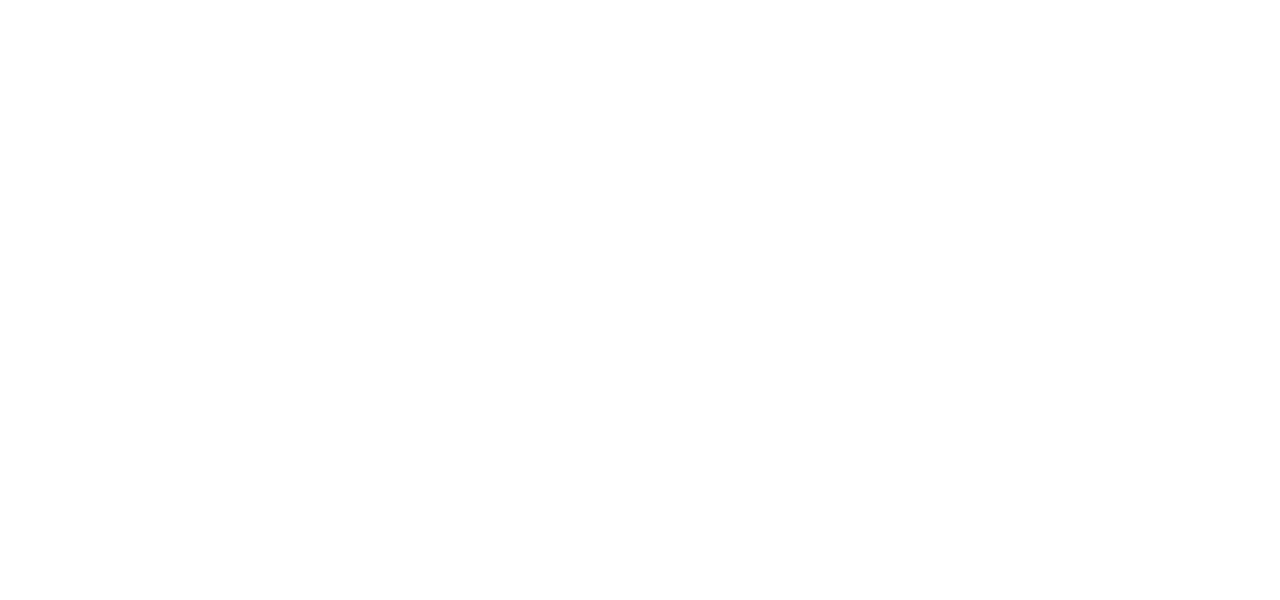
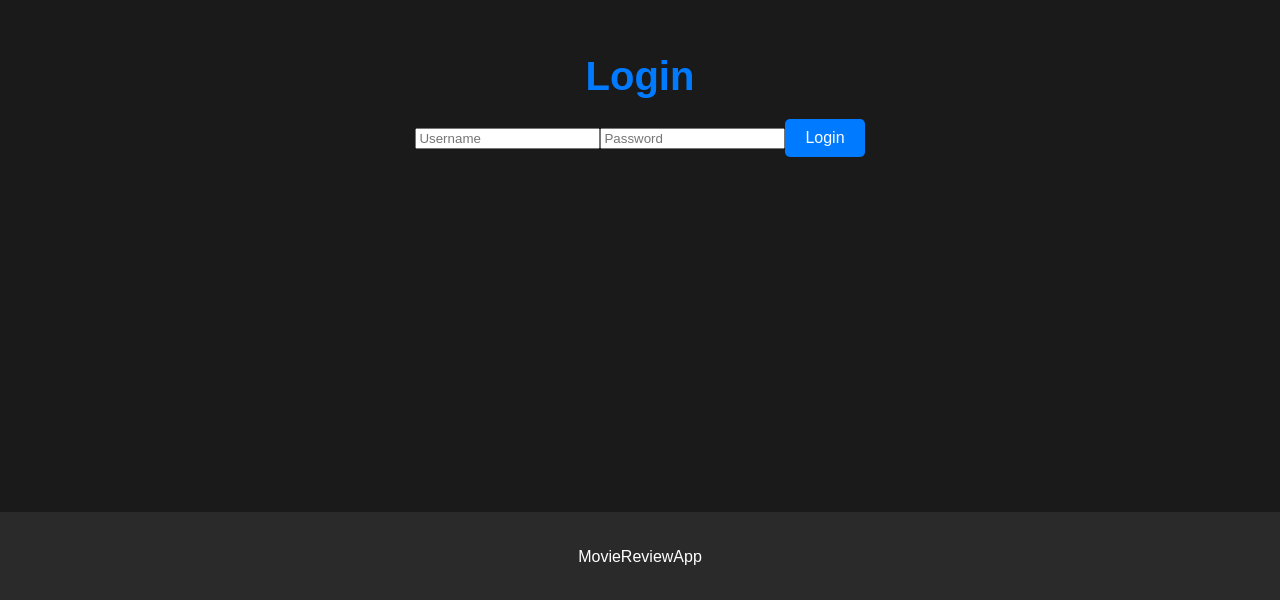
Before and after one commit to YounnIm/SENG401-Project, a React (Create React App) app in the folder movie-review-app/: page /movie-review-app/ in a window 1280 px wide. Before the commit this address had no page. Shown: the part 328-928 px from the top of the page. Before the commit the page ends 800 px from the top, so only its background shows below. Built offline with nearby package versions, Linux system fonts and the light colour scheme; the HTML template or start-up script is replaced by a standard one.

Commit message:
Base website made, placeholder names

```diff
--- a/movie-review-app/src/App.css
+++ b/movie-review-app/src/App.css
@@ -1,53 +1,103 @@
 body {
-  font-family: Arial, sans-serif;
   margin: 0;
   padding: 0;
-  background-color: #f4f4f4;
+  font-family: Arial, sans-serif;
+  background-color: #1a1a1a;
+  color: #ffffff;
 }
 
-h1 {
-  text-align: center;
-  color: #333;
-}
-
-form {
+/* Centering the content */
+.container {
   display: flex;
   flex-direction: column;
   align-items: center;
-  margin-top: 20px;
+  justify-content: center;
+  min-height: 100vh;
+  padding: 20px;
 }
 
-input {
-  margin: 10px 0;
-  padding: 10px;
-  width: 200px;
-}
-
+/* Buttons */
 button {
+  background-color: #007bff; /* Primary blue */
+  color: #ffffff;
+  border: none;
   padding: 10px 20px;
-  background-color: #007bff;
-  color: white;
-  border: none;
+  font-size: 16px;
   cursor: pointer;
+  border-radius: 5px;
+  transition: background-color 0.3s ease;
 }
 
 button:hover {
-  background-color: #0056b3;
+  background-color: #0056b3; /* Darker blue */
 }
 
-ul {
-  list-style-type: none;
-  padding: 0;
+/* Titles */
+h1 {
+  font-size: 2.5rem;
+  color: #007bff; /* Primary blue */
+  margin-bottom: 20px;
 }
 
-li {
-  padding: 10px;
-  background-color: #fff;
-  margin: 10px 0;
-  cursor: pointer;
-  border: 1px solid #ddd;
+h2 {
+  font-size: 2rem;
+  color: #007bff; /* Primary blue */
+  margin-bottom: 15px;
 }
 
-li:hover {
-  background-color: #f1f1f1;
+/* Movie List */
+.movie-list {
+  display: flex;
+  flex-direction: column;
+  gap: 15px;
+  width: 100%;
+  max-width: 600px;
 }
+
+.movie-item {
+  background-color: #2a2a2a;
+  padding: 15px;
+  border-radius: 5px;
+  display: flex;
+  align-items: center;
+  gap: 15px;
+  cursor: pointer;
+  transition: transform 0.3s ease;
+}
+
+.movie-item:hover {
+  transform: scale(1.05);
+}
+
+.movie-item img {
+  width: 100px;
+  height: 150px;
+  object-fit: cover;
+  border-radius: 5px;
+}
+
+.movie-item h3 {
+  font-size: 1.5rem;
+  color: #ffffff;
+  margin: 0;
+}
+
+/* Footer */
+footer {
+  text-align: center;
+  padding: 20px;
+  background-color: #2a2a2a;
+  color: #ffffff;
+  margin-top: auto;
+}
+
+/* Navigation Buttons */
+.nav-button {
+  margin-top: 20px;
+  background-color: #007bff; /* Primary blue */
+  color: #ffffff;
+}
+
+.nav-button:hover {
+  background-color: #0056b3; /* Darker blue */
+}
--- a/movie-review-app/src/App.js
+++ b/movie-review-app/src/App.js
@@ -4,16 +4,21 @@
 import MovieList from './components/MovieList';
 import MovieDetail from './components/MovieDetail';
 import Summary from './components/Summary';
+import './App.css';
 
 function App() {
+  //Rename app later
   return (
-    <Router>
+    <Router basename="/movie-review-app">
       <Routes>
         <Route path="/" element={<Login />} />
         <Route path="/movies" element={<MovieList />} />
         <Route path="/movie/:id" element={<MovieDetail />} />
         <Route path="/summary" element={<Summary />} />
       </Routes>
+      <footer>
+        <p>MovieReviewApp</p>
+      </footer>
     </Router>
   );
 }
--- a/movie-review-app/src/components/Login.js
+++ b/movie-review-app/src/components/Login.js
@@ -1,16 +1,16 @@
 import React from 'react';
 import { useNavigate } from 'react-router-dom';
+import '../App.css';
 
 function Login() {
   const navigate = useNavigate();
 
   const handleLogin = () => {
-    // Simulate login (no backend)
     navigate('/movies');
   };
 
   return (
-    <div>
+    <div className="container">
       <h1>Login</h1>
       <form>
         <input type="text" placeholder="Username" />
--- a/movie-review-app/src/components/MovieDetail.js
+++ b/movie-review-app/src/components/MovieDetail.js
@@ -1,27 +1,30 @@
 import React from 'react';
 import { useNavigate, useParams } from 'react-router-dom';
+import '../App.css';
 
 function MovieDetail() {
   const navigate = useNavigate();
   const { id } = useParams();
 
-  // Hardcoded movie details remove when backend/databse is made
+  // Hardcoded movie details
   const movie = {
     id: 1,
     title: 'Inception',
-    description: 'A thief who steals corporate secrets through the use of dream-sharing technology is given the inverse task of planting an idea into the mind of a C.E.O.',
+    description: 'A Movie',
+    image: 'https://image.tmdb.org/t/p/w1280/ljsZTbVsrQSqZgWeep2B1QiDKuh.jpg',
   };
 
   const handleSummarize = () => {
-    // Simulate generating a summary (no backend)
     navigate('/summary');
   };
 
   return (
-    <div>
+    <div className="container">
       <h1>{movie.title}</h1>
+      <img src={movie.image} alt={movie.title} />
       <p>{movie.description}</p>
       <button onClick={handleSummarize}>Summarize Feedback</button>
+      <button className="nav-button" onClick={() => navigate('/movies')}>Back to Movie List</button>
     </div>
   );
 }
--- a/movie-review-app/src/components/MovieList.js
+++ b/movie-review-app/src/components/MovieList.js
@@ -1,14 +1,15 @@
 import React from 'react';
 import { useNavigate } from 'react-router-dom';
+import '../App.css';
 
 function MovieList() {
   const navigate = useNavigate();
 
-  // Hardcoded movie list remove when adding backend/database
+  // Hardcoded movie list with images
   const movies = [
-    { id: 1, title: 'Inception' },
-    { id: 2, title: 'Interstellar' },
-    { id: 3, title: 'The Dark Knight' },
+    { id: 1, title: 'Inception', image: 'https://image.tmdb.org/t/p/w1280/ljsZTbVsrQSqZgWeep2B1QiDKuh.jpg' },
+    { id: 2, title: 'Mufasa: The Lion King', image: 'https://image.tmdb.org/t/p/w1280/9bXHaLlsFYpJUutg4E6WXAjaxDi.jpg' },
+    { id: 3, title: 'Captain America: Brave New World', image: 'https://image.tmdb.org/t/p/w1280/pzIddUEMWhWzfvLI3TwxUG2wGoi.jpg' },
   ];
 
   const handleMovieClick = (movieId) => {
@@ -16,15 +17,17 @@
   };
 
   return (
-    <div>
+    <div className="container">
       <h1>Movie List</h1>
-      <ul>
+      <div className="movie-list">
         {movies.map((movie) => (
-          <li key={movie.id} onClick={() => handleMovieClick(movie.id)}>
-            {movie.title}
-          </li>
+          <div key={movie.id} className="movie-item" onClick={() => handleMovieClick(movie.id)}>
+            <img src={movie.image} alt={movie.title} />
+            <h3>{movie.title}</h3>
+          </div>
         ))}
-      </ul>
+      </div>
+      <button className="nav-button" onClick={() => navigate('/')}>Back to Login</button>
     </div>
   );
 }
--- a/movie-review-app/src/components/Summary.js
+++ b/movie-review-app/src/components/Summary.js
@@ -1,11 +1,19 @@
+import React from 'react';
+import '../App.css'; // Import the CSS file
+import { useNavigate } from 'react-router-dom';
+
+
 function Summary() {
-    // Hardcoded summary dont know if we need this file but this is where the chatgpt response will show for now
+  const navigate = useNavigate();
+
+  // Hardcoded summary
   const summary = "Inception is widely praised for its complex narrative, stunning visuals, and thought-provoking themes. Users particularly enjoyed the performances of Leonardo DiCaprio and the mind-bending plot twists.";
 
   return (
-      <div>
+    <div className="container">
       <h1>Summary of Reviews</h1>
       <p>{summary}</p>
+      <button className="nav-button" onClick={() => navigate(-1)}>Back to Movie</button>
     </div>
   );
 }
```
Lines whose indentation alone changed are shown as unchanged.
